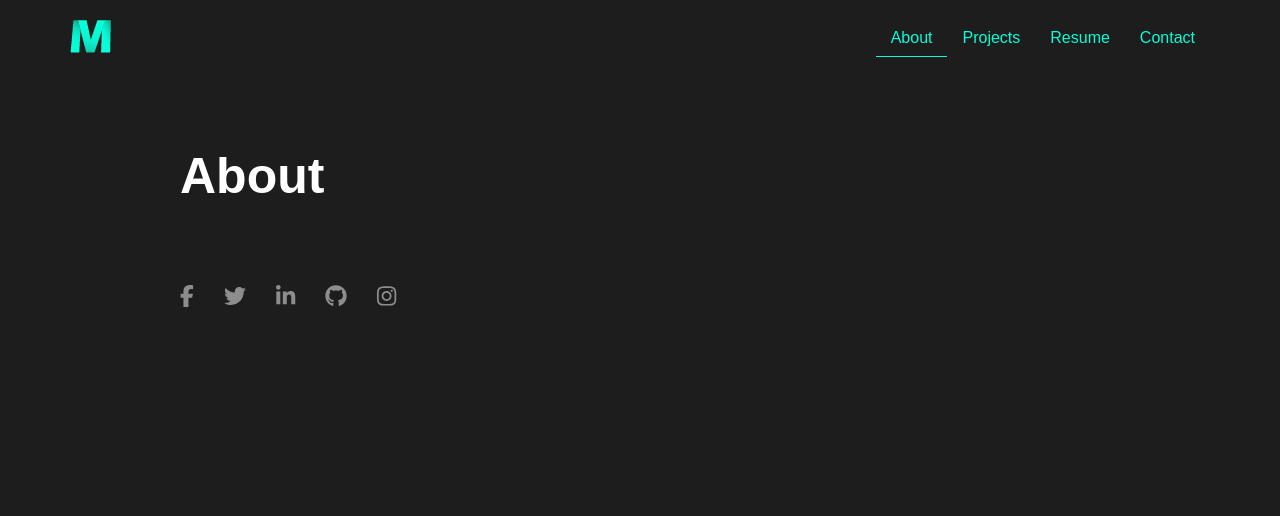
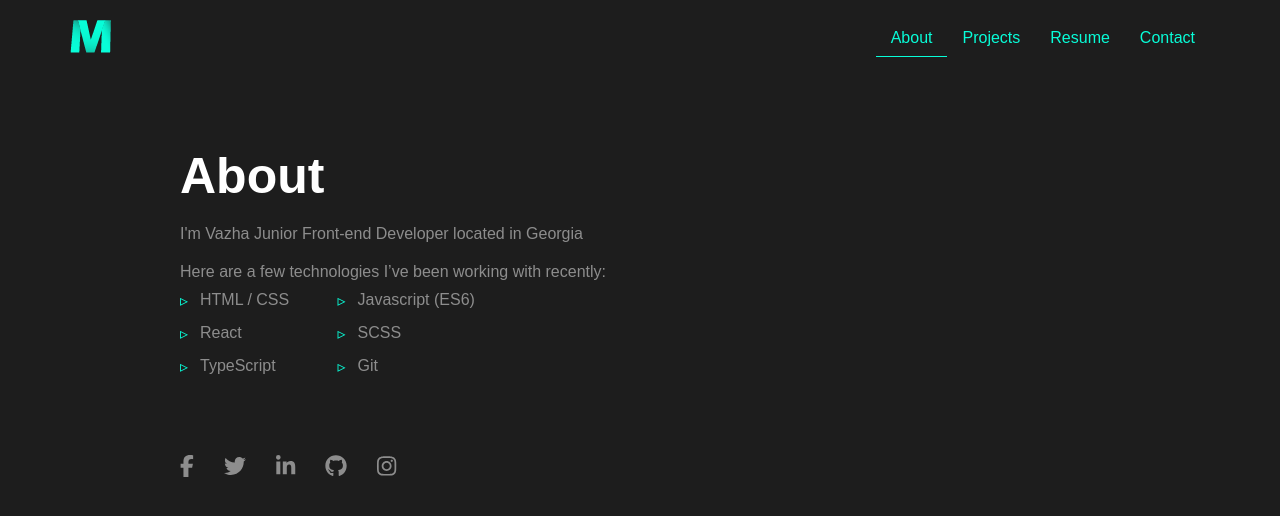
Before and after one commit to Mecxvarishvili/Portfolio, a React (Create React App) app: page / in a window 1280 px wide. Both pictures are taken after a click on the item "About". Shown: the top 516 px of the page. Built offline with nearby package versions, Linux system fonts and the light colour scheme.

Commit message:
Completed about page

```diff
--- a/src/App.css
+++ b/src/App.css
@@ -1,3 +1,4 @@
+@charset "UTF-8";
 @media screen and (max-width: 120000px) {
   .homePage .name {
     font-size: 60px;
@@ -504,6 +505,32 @@
 }
 
 @media screen and (max-width: 120000px) {
+  .aboutPage .skillCont {
+    margin-top: 20px;
+  }
+  .aboutPage .skillCont .skills {
+    list-style-type: none;
+    padding: 0;
+    display: flex;
+    flex-wrap: wrap;
+    gap: 15px;
+    width: 300px;
+    margin-top: 10px;
+  }
+  .aboutPage .skillCont .skills li {
+    padding-left: 20px;
+    flex-basis: 100px;
+    flex-grow: 1;
+    position: relative;
+  }
+  .aboutPage .skillCont .skills li::before {
+    content: "▹";
+    position: absolute;
+    left: 0;
+    color: #08fdd8;
+  }
+}
+@media screen and (max-width: 120000px) {
   body {
     background-color: #1d1d1d;
     color: #8d8d8d;
--- a/src/App.scss
+++ b/src/App.scss
@@ -4,6 +4,7 @@
 @import "./pages/projects/ProjectsPage.scss";
 @import "./pages/contact/ContactPage.scss";
 @import "./pages/resume/ResumePage.scss";
+@import "./pages/about/AboutPage.scss";
 
 $light: white;
 $dark: black;
--- a/src/pages/about/AboutPage.js
+++ b/src/pages/about/AboutPage.js
@@ -2,9 +2,20 @@ import React from 'react';
 
 const AboutPage = () => {
     return (
-        <div>
+        <div className="aboutPage" >
             <div className="mainTitle" >about</div>
-
+            <div  >I'm Vazha Junior Front-end Developer located in Georgia</div>
+            <div className="skillCont" >
+                <div className="div1">Here are a few technologies I’ve been working with recently:</div>
+                <ul className='skills'>
+                    <li>HTML / CSS</li>
+                    <li>Javascript (ES6)</li>
+                    <li>React</li>
+                    <li>SCSS</li>
+                    <li>TypeScript</li>
+                    <li>Git</li>
+                </ul>
+            </div>
         </div>
     );
 };
--- a/src/pages/about/AboutPage.scss
+++ b/src/pages/about/AboutPage.scss
@@ -0,0 +1,32 @@
+@media screen and (max-width: 120000px) {
+    .aboutPage {
+        .skillCont {
+            margin-top: 20px;
+            .div1 {
+
+            }
+            .skills {
+                list-style-type: none;
+                padding: 0;
+                display: flex;
+                flex-wrap: wrap;
+                gap: 15px;
+                width: 300px;
+                margin-top: 10px;
+                li {
+                    padding-left: 20px;
+                    flex-basis: 100px;
+                    flex-grow: 1;
+                    position: relative;
+                }
+                li::before {
+                    content: "▹";
+                    position: absolute;
+                    left: 0;
+                    color: #08fdd8;
+
+                }
+            }
+        }
+    }
+}
```
Also changed, not shown: 1 other file (tests, documents, lock files or other folders).
